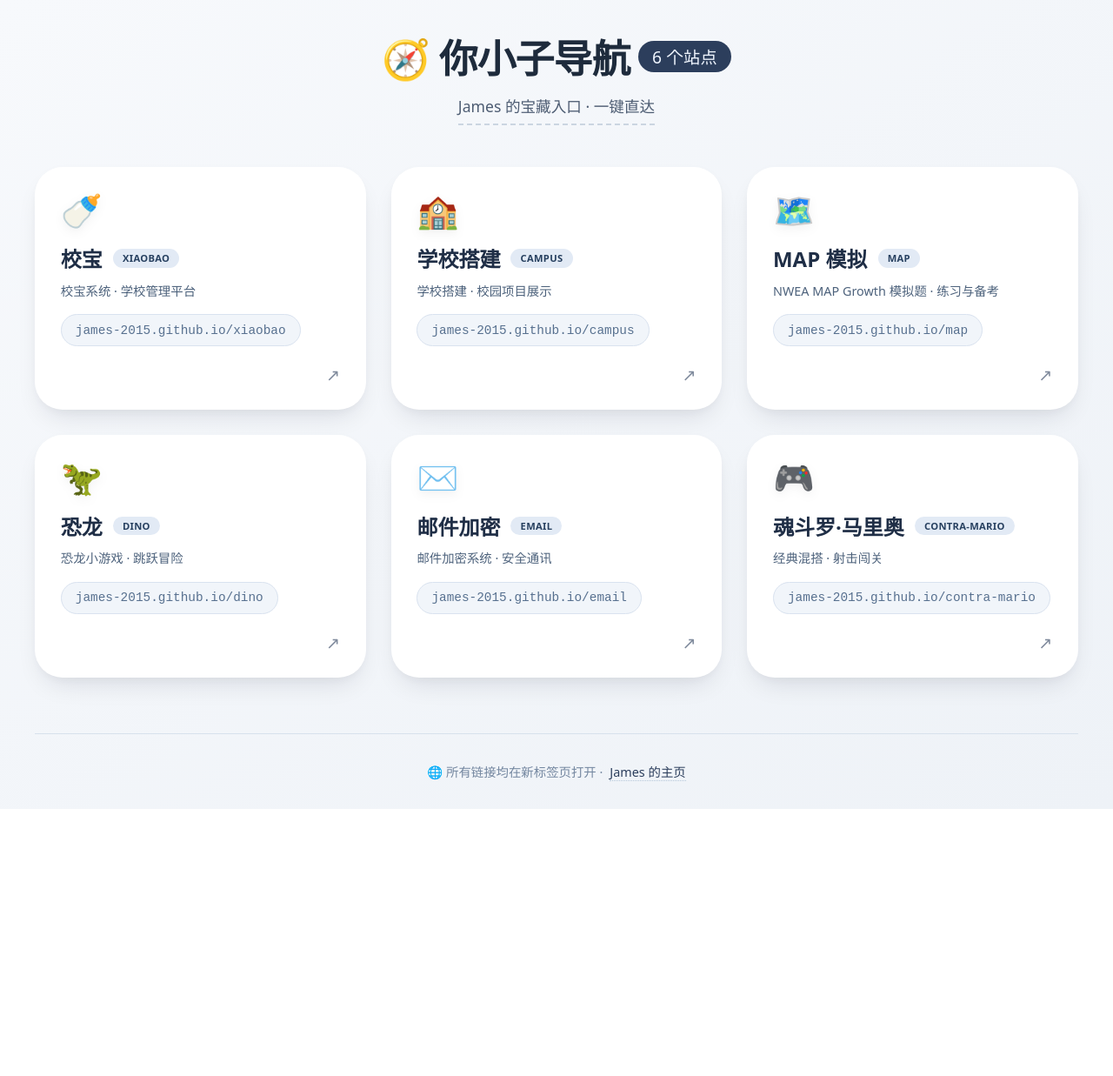
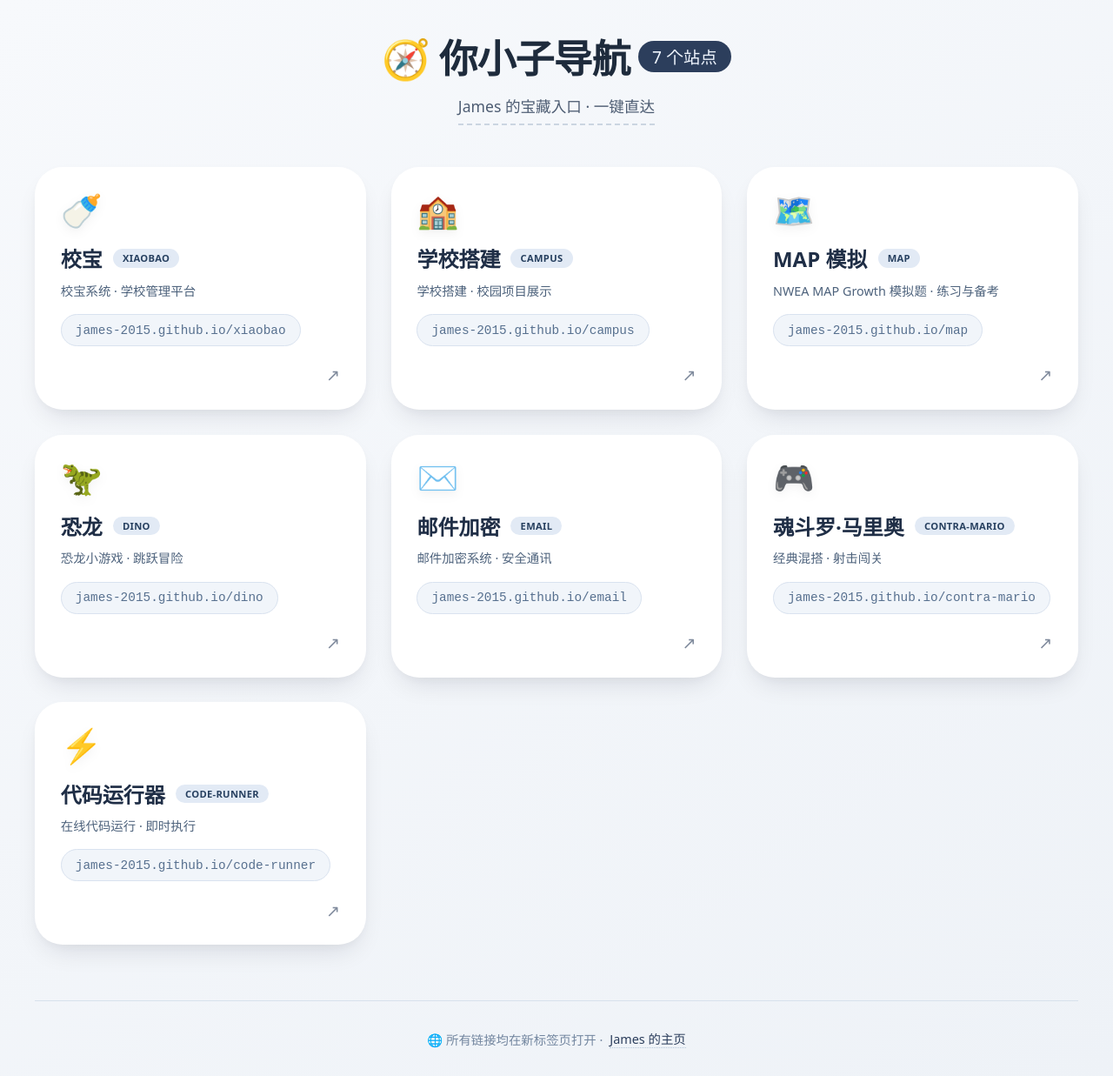
Before and after one commit to James-2015/navigation, a plain HTML site: page index.html in a window 1280 px wide. Shown: the whole page at 87% size. Before the commit the page ends 930 px from the top, so only its background shows below. Drawn offline with Linux system fonts and the light colour scheme.

Commit message:
Update index.html

```diff
--- a/index.html
+++ b/index.html
@@ -3,7 +3,7 @@
 <head>
     <meta charset="UTF-8">
     <meta name="viewport" content="width=device-width, initial-scale=1.0">
-    <title>你小子导航 · 六个入口</title>
+    <title>你小子导航 · 七个入口</title>
     <!-- 清新风格，柔和阴影，卡片式导航 -->
     <style>
         * {
@@ -264,7 +264,7 @@
         <div class="header">
             <h1>
                 🧭 你小子导航
-                <span>6 个站点</span>
+                <span>7 个站点</span>
             </h1>
             <div class="subhead">James 的宝藏入口 · 一键直达</div>
         </div>
@@ -285,7 +285,7 @@
                 </a>
             </div>
 
-            <!-- 2. campus —— 学校搭建（已更新描述） -->
+            <!-- 2. campus —— 学校搭建 -->
             <div class="nav-card">
                 <a href="https://james-2015.github.io/campus" class="card-link" target="_blank" rel="noopener noreferrer">
                     <div class="card-icon">🏫</div>
@@ -354,6 +354,20 @@
                     <div class="card-footer">↗</div>
                 </a>
             </div>
+
+            <!-- 7. code-runner —— 代码运行器（新增） -->
+            <div class="nav-card">
+                <a href="https://james-2015.github.io/code-runner" class="card-link" target="_blank" rel="noopener noreferrer">
+                    <div class="card-icon">⚡</div>
+                    <div class="card-title">
+                        代码运行器
+                        <span class="badge">code-runner</span>
+                    </div>
+                    <div class="card-desc">在线代码运行 · 即时执行</div>
+                    <div class="card-url">james-2015.github.io/code-runner</div>
+                    <div class="card-footer">↗</div>
+                </a>
+            </div>
         </div>
 
         <!-- 页脚 -->
```
